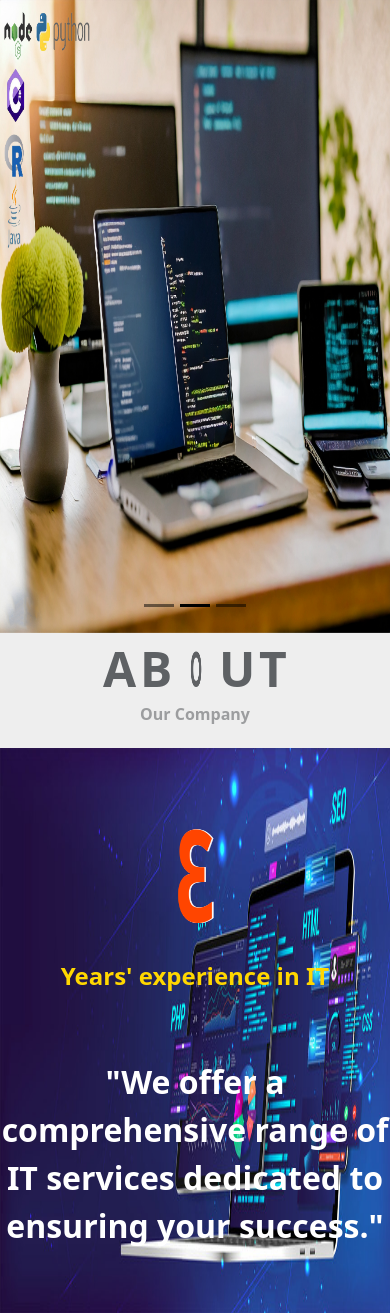
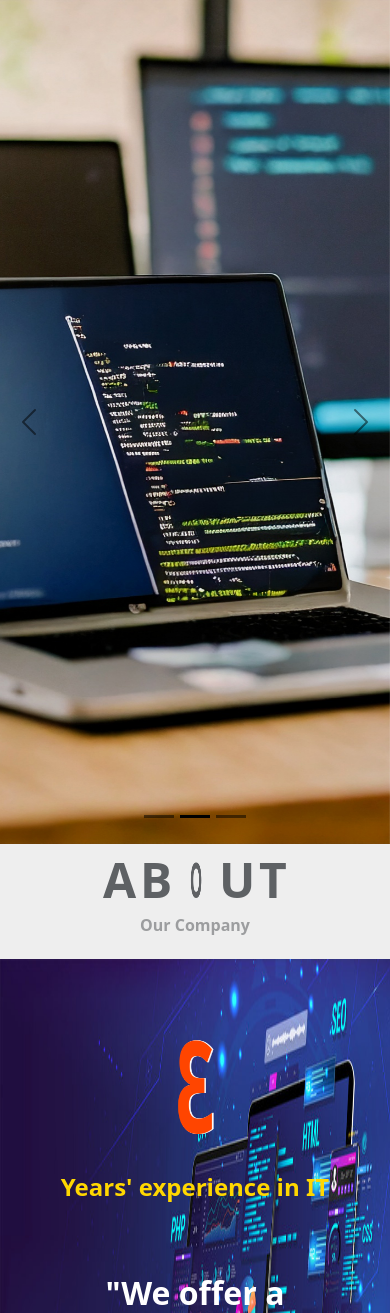
Before and after one commit to KukkuManoharan/KWSK-website, a PHP site: page / in a window 390 px wide. Shown: the part 54-1367 px from the top of the page. Run offline with PHP 8.4, Linux system fonts and the light colour scheme.

Commit message:
change image resolution

```diff
--- a/index.html
+++ b/index.html
@@ -1071,6 +1071,7 @@
     <script>
         $(document).ready(function () {
             $('a[href^="#"]').on('click', function (event) {
+                var screenWidth = window.innerWidth || document.documentElement.clientWidth;
                 var target = $($(this).attr('href'));
                 if (target.length) {
                     event.preventDefault();
@@ -1080,10 +1081,18 @@
                             scrollTop: target.offset().top - 55
                         }, 500);
                     } else {
-
+                        if(screenWidth<=991)
+                        {
+                        $('html, body').stop().animate({
+                            scrollTop: target.offset().top - 300
+                        }, 500);
+                        }
+                        else{
                         $('html, body').stop().animate({
                             scrollTop: target.offset().top - 50
                         }, 500);
+                        }
+
                     }
                 }
             });
--- a/style.css
+++ b/style.css
@@ -30,11 +30,15 @@
   padding-top: 0px;
 }
 
-/* Section 1 close*/
-.imageslide {
+/* .imageslide {
   min-height: 91vh;
   max-height: 91vh;
+} */
+.carousel-item img {
+  height: 100vh;
+  object-fit: cover;
 }
+/* Section 1 close*/
 
 /* About section  */
 
@@ -507,10 +511,10 @@
 /* Media part */
 
 @media only screen and (max-width:576px) {
-  .imageslide {
-    min-height: 75vh;
-    max-height: 75vh;
-  }
+  /* .imageslide {
+    min-height: 78vh;
+    max-height: 78vh;
+  } */
 
   .about-section-mainhead span {
     font-size: 3rem;
@@ -587,10 +591,10 @@
 }
 
 @media only screen and (max-width:767px) and (min-width:577px) {
-  .imageslide {
-    min-height: 80vh;
-    max-height: 80vh;
-  }
+  /* .imageslide {
+    min-height: 85vh;
+    max-height: 85vh;
+  } */
 
   .card-product {
     min-height: 75vh;
@@ -606,10 +610,10 @@
 }
 
 @media only screen and (min-width:768px) and (max-width:991px) {
-  .imageslide {
+  /* .imageslide {
     min-height: 85vh;
     max-height: 85vh;
-  }
+  } */
 
   .about-section-headertext-div2 {
     font-size: 1.5rem;
```
